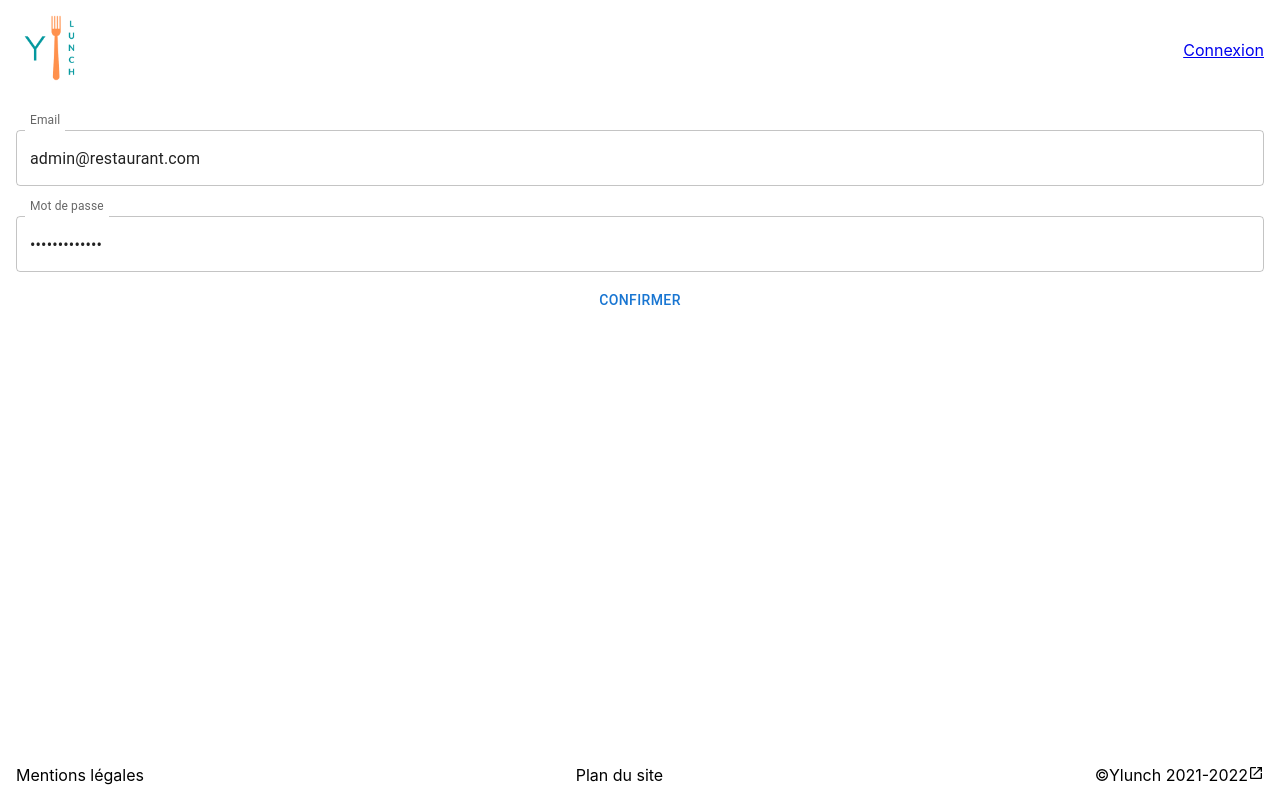
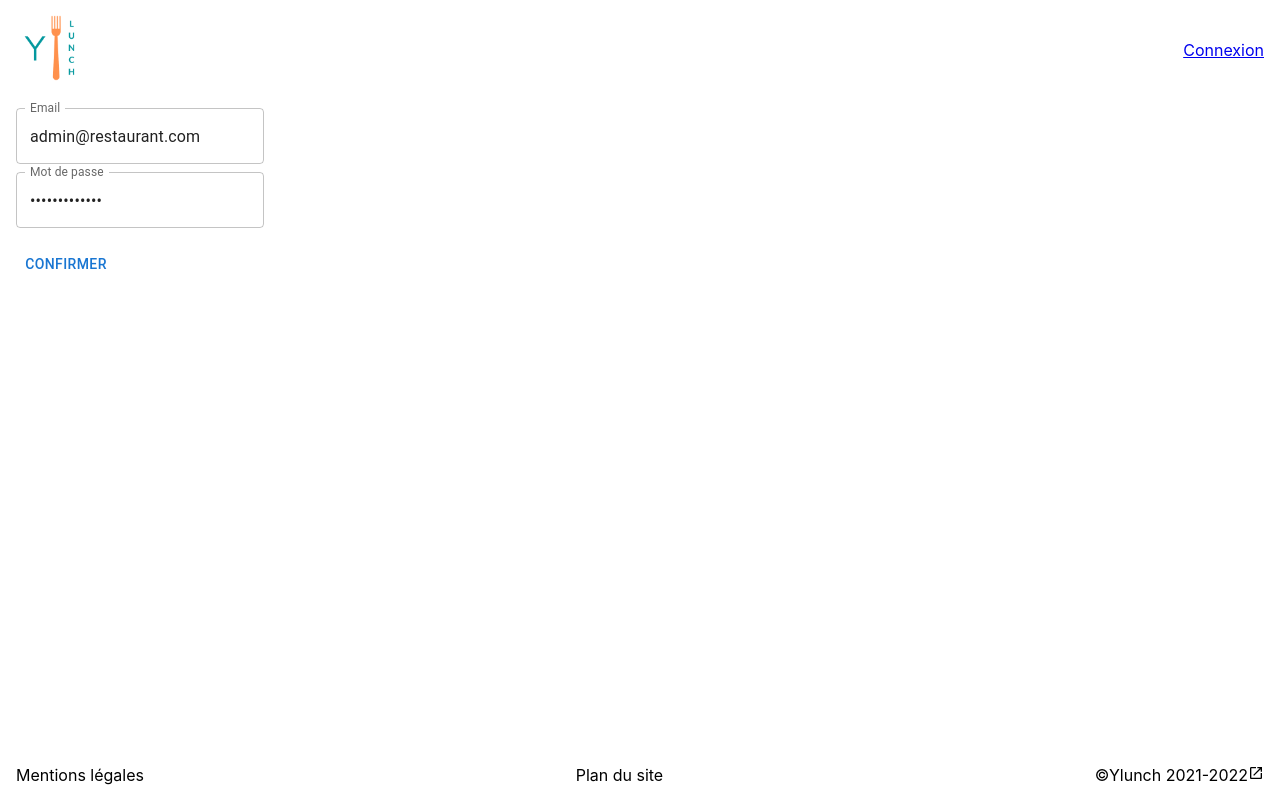
Before and after one commit to rael06/YLunchUI, a React (Create React App) app: page /login in a window 1280 px wide. Built offline with nearby package versions, Linux system fonts and the light colour scheme.

Commit message:
progress-button (#7)

```diff
--- a/src/App.tsx
+++ b/src/App.tsx
@@ -1,7 +1,7 @@
 import { QueryClient, QueryClientProvider } from "react-query";
 import { BrowserRouter } from "react-router-dom";
 import classes from "./App.module.scss";
-import Content from "./Content";
+import AppContent from "./AppContent";
 import Footer from "./Footer";
 import Header from "./Header";
 
@@ -13,7 +13,7 @@ export default function App() {
       <div className={classes.wrapper}>
         <BrowserRouter>
           <Header />
-          <Content />
+          <AppContent />
           <Footer />
         </BrowserRouter>
       </div>
--- a/src/Content/index.tsx
+++ b/src/AppContent/index.tsx
@@ -5,7 +5,7 @@ import NotFoundPage from "../NotFoundPage";
 import RestaurantApp from "../RestaurantApp";
 import classes from "./styles.module.scss";
 
-export default function App() {
+export default function AppContent() {
   return (
     <div className={classes.wrapper}>
       <Routes>
--- a/src/Login/index.tsx
+++ b/src/Login/index.tsx
@@ -1,37 +1,54 @@
-import { Button, TextField } from "@mui/material";
+import { TextField } from "@mui/material";
 import React from "react";
 import { useMutation } from "react-query";
 import { loginApi } from "../services/api";
 import { ApiError, LoginRequestDto } from "../services/api/types";
+import ProgressButton, {
+  ProgressButtonStatus,
+} from "../shared/components/ProgressButton";
 import classes from "./styles.module.scss";
 
 export default function Login() {
   const [email, setEmail] = React.useState("admin@restaurant.com");
   const [password, setPassword] = React.useState("Password1234.");
+  const [status, setStatus] = React.useState<ProgressButtonStatus>("idling");
 
   const mutation = useMutation((login: LoginRequestDto) => loginApi(login), {
     onSuccess: () => {
       // Todo redirection based on role
+      setTimeout(() => {
+        setStatus("error");
+      }, 2000);
     },
     onError: (error: ApiError) => {
       // Todo process error
+      setStatus("error");
+    },
+    onSettled: () => {
+      setTimeout(() => {
+        setStatus("idling");
+      }, 500);
     },
   });
 
   function handleClick() {
     const body = { email, password };
+    setStatus("loading");
     mutation.mutate(body);
   }
 
   return (
     <div className={classes.wrapper}>
+      <div className={classes.field}>
         <TextField
           name="email"
           value={email}
           onChange={(e) => setEmail(e.target.value)}
           label="Email"
         />
+      </div>
 
+      <div className={classes.field}>
         <TextField
           name="password"
           value={password}
@@ -39,8 +56,15 @@ export default function Login() {
           label="Mot de passe"
           type="password"
         />
+      </div>
 
-      <Button onClick={handleClick}>Confirmer</Button>
+      <div className={classes.button}>
+        <ProgressButton
+          label="Confirmer"
+          onClick={handleClick}
+          status={status}
+        />
+      </div>
     </div>
   );
 }
--- a/src/Login/styles.module.scss
+++ b/src/Login/styles.module.scss
@@ -2,7 +2,12 @@
   display: flex;
   flex-direction: column;
   width: 100%;
-  :nth-child(n) {
-    margin-top: 10px;
-  }
 }
+
+.field {
+  margin-top: 8px;
+}
+
+.button {
+  margin-top: 16px;
+}
--- /dev/null
+++ b/src/shared/components/ProgressButton/index.tsx
@@ -0,0 +1,27 @@
+import { Button, CircularProgress } from "@mui/material";
+import classes from "./styles.module.scss";
+
+export type ProgressButtonStatus = "idling" | "loading" | "success" | "error";
+type Props = {
+  label: string;
+  onClick: () => void;
+  status: ProgressButtonStatus;
+};
+
+export default function ProgressButton({ label, onClick, status }: Props) {
+  return (
+    <div className={classes.wrapper}>
+      <Button onClick={onClick} disabled={status === "loading"}>
+        {status === "loading" ? "" : label}
+      </Button>
+      {status === "loading" && (
+        <CircularProgress
+          size={20}
+          style={{
+            position: "absolute",
+          }}
+        />
+      )}
+    </div>
+  );
+}
--- /dev/null
+++ b/src/shared/components/ProgressButton/styles.module.scss
@@ -0,0 +1,8 @@
+.wrapper {
+  display: flex;
+  justify-content: center;
+  align-items: center;
+  position: relative;
+  width: 100px;
+  height: 40px;
+}
```
Also changed, not shown: src/AppContent/styles.module.scss (renamed from src/Content/styles.module.scss). Lines whose indentation alone changed are shown as unchanged.
